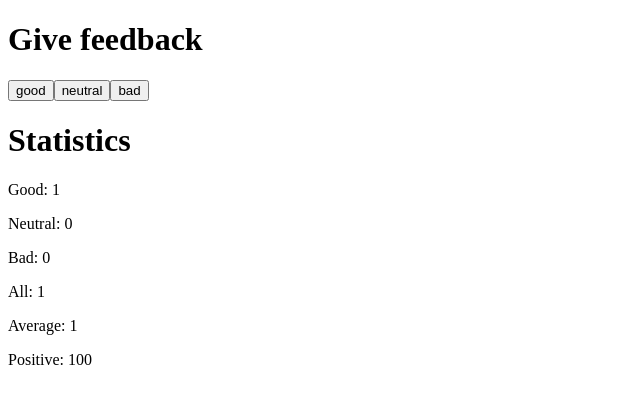
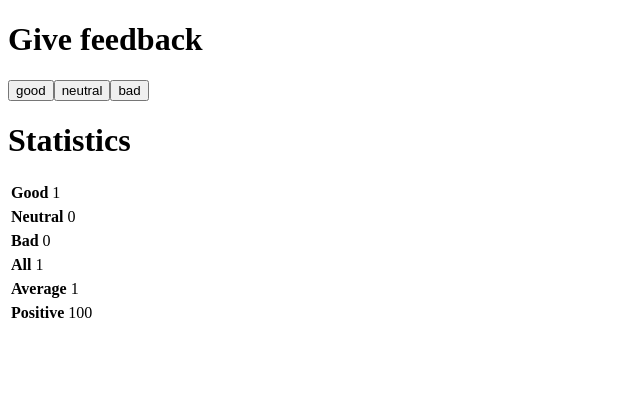
Before and after one commit to andre9277/fullstack-Exercises, a React (Create React App) app in the folder part1/unicafe/: page / in a window 1280 px wide. Both pictures are taken after a click on the button "good". Shown: the top 404 px of the page, without its empty margins (0-640 px from the left). Built offline with nearby package versions, Linux system fonts and the light colour scheme.

Commit message:
Done_1_11

```diff
--- a/part1/unicafe/src/App.js
+++ b/part1/unicafe/src/App.js
@@ -6,11 +6,14 @@
 
 const StatisticLine = ({ text, value }) => {
   return (
-    <div>
-      <p>
-        {text}: {value}
-      </p>
-    </div>
+    <table>
+      <tbody>
+        <tr>
+          <th>{text}</th>
+          <td>{value}</td>
+        </tr>
+      </tbody>
+    </table>
   );
 };
 
```
